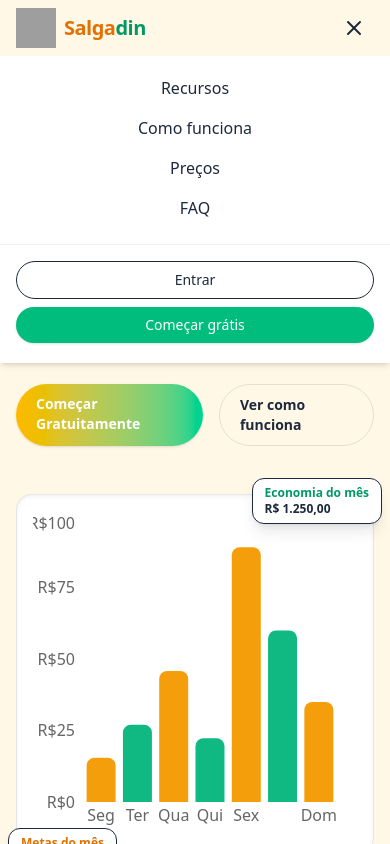
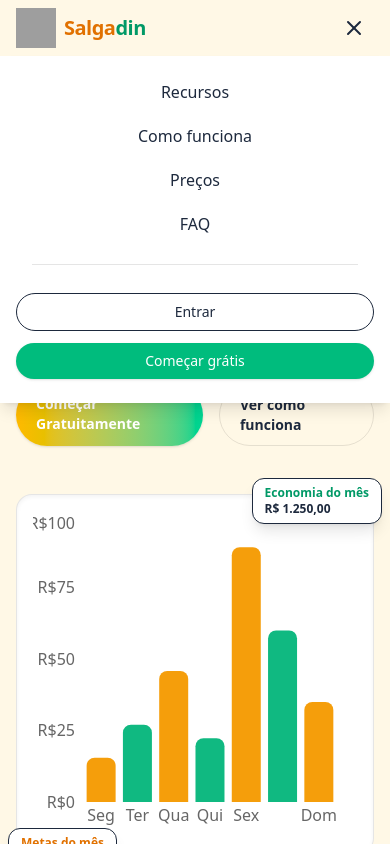
Before and after one commit to wmsalves/Salgadin, a React (Vite) app in the folder Salgadin-web/: page / in a window 390 px wide. Both pictures are taken after a click on the button "Abrir menu". Shown: the top 844 px of the page. Built offline with nearby package versions, Linux system fonts and the light colour scheme; grey boxes are pictures that could not be loaded.

Commit message:
fix(ui): correct mobile menu spacing and improve animation

```diff
--- a/Salgadin-web/src/components/Header.tsx
+++ b/Salgadin-web/src/components/Header.tsx
@@ -2,6 +2,7 @@ import { useState } from "react";
 import { Menu, X } from "lucide-react";
 import { Link } from "react-router-dom";
 import LogoSalgadin from "../assets/Logo_Salgadin.svg";
+import { motion, AnimatePresence } from "framer-motion";
 
 const navLinks = [
   { href: "/#features", label: "Recursos" },
@@ -19,7 +20,7 @@ export function Header() {
 
   return (
     <header className="sticky top-0 z-50 bg-[#fff8e6]/80 backdrop-blur border-b border-black/5">
-      <div className="mx-auto max-w-6xl px-4 py-2 flex items-center gap-4">
+      <div className="mx-auto max-w-6xl px-4 py-2 flex items-center gap-4 relative">
         {/* Logo */}
         <Link
           to="/"
@@ -32,6 +33,8 @@ export function Header() {
             <span className="text-emerald-600">din</span>
           </span>
         </Link>
+
+        {/* --- CÓDIGO RESTAURADO ABAIXO --- */}
 
         {/* Menu Desktop */}
         <nav className="absolute left-1/2 -translate-x-1/2 hidden md:flex items-center gap-6 text-sm">
@@ -62,6 +65,8 @@ export function Header() {
           </Link>
         </div>
 
+        {/* --- FIM DO CÓDIGO RESTAURADO --- */}
+
         {/* Botão Mobile */}
         <button
           className="ml-auto md:hidden p-2 rounded-md hover:bg-black/5 transition"
@@ -72,9 +77,17 @@ export function Header() {
         </button>
       </div>
 
-      {/* Menu Mobile */}
+      {/* Menu Mobile Animado */}
+      <AnimatePresence>
         {isOpen && (
-        <nav className="md:hidden absolute left-0 right-0 top-full bg-white shadow-md flex flex-col items-center gap-4 py-5 z-50">
+          <motion.div
+            initial={{ opacity: 0, height: 0 }}
+            animate={{ opacity: 1, height: "auto" }}
+            exit={{ opacity: 0, height: 0 }}
+            transition={{ duration: 0.3, ease: "easeInOut" }}
+            className="md:hidden absolute left-0 right-0 bg-white shadow-lg overflow-hidden z-50"
+          >
+            <nav className="flex flex-col items-center gap-5 py-6">
               {navLinks.map((link) => (
                 <a
                   key={link.href}
@@ -85,7 +98,12 @@ export function Header() {
                   {link.label}
                 </a>
               ))}
-          <div className="w-full px-4 mt-2 pt-4 border-t border-black/5 flex flex-col gap-2">
+
+              <div className="w-full px-8 pt-2">
+                <div className="h-px bg-black/10" />
+              </div>
+
+              <div className="w-full px-4 flex flex-col gap-3 pt-2">
                 <Link
                   to="/login"
                   onClick={handleLinkClick}
@@ -102,7 +120,9 @@ export function Header() {
                 </Link>
               </div>
             </nav>
+          </motion.div>
         )}
+      </AnimatePresence>
     </header>
   );
 }
```
Lines whose indentation alone changed are shown as unchanged.
